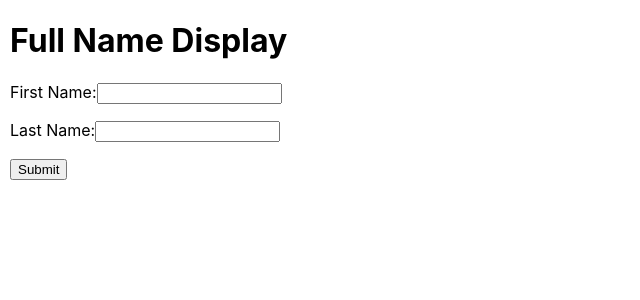
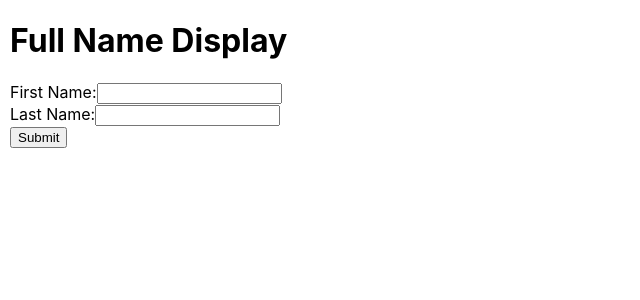
Before and after one commit to tawseef/FullNameDisplay, a React (Create React App) app: page / in a window 1280 px wide. Shown: the top 300 px of the page, without its empty margins (0-640 px from the left). Built offline with nearby package versions, Linux system fonts and the light colour scheme.

Commit message:
fifth commit

```diff
--- a/src/Fullname/fullname.jsx
+++ b/src/Fullname/fullname.jsx
@@ -14,7 +14,6 @@ export default function Fullname() {
     <div style={{margin: "10px"}}>
       <h1>Full Name Display</h1>
       <form onSubmit={(e) => e.preventDefault()}>
-        <p>
           First Name:
           <input
             type="text"
@@ -22,16 +21,14 @@ export default function Fullname() {
             onChange={(e) => setFirstName(e.target.value)}
             required
           />
-        </p>
-        <p>
+        <br />
           Last Name:
           <input
             type="text"
             value={lastName}
             onChange={(e) => setLastName(e.target.value)}
             required
-          />
-        </p>
+          /><br />
         <button  onSubmit={(e)=>e.preventDefault()} onClick={handleClick}>
           Submit
         </button>
```
